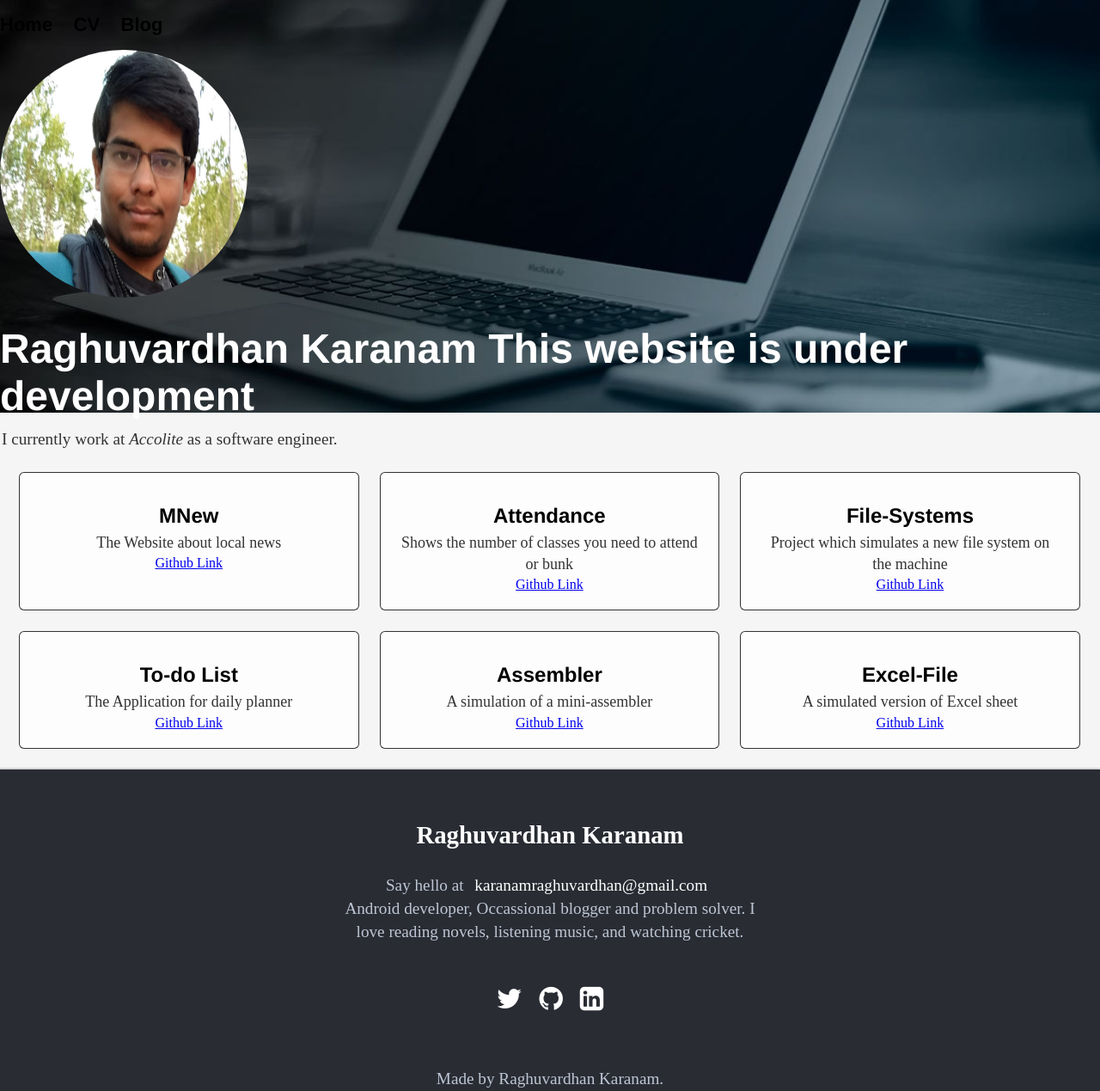
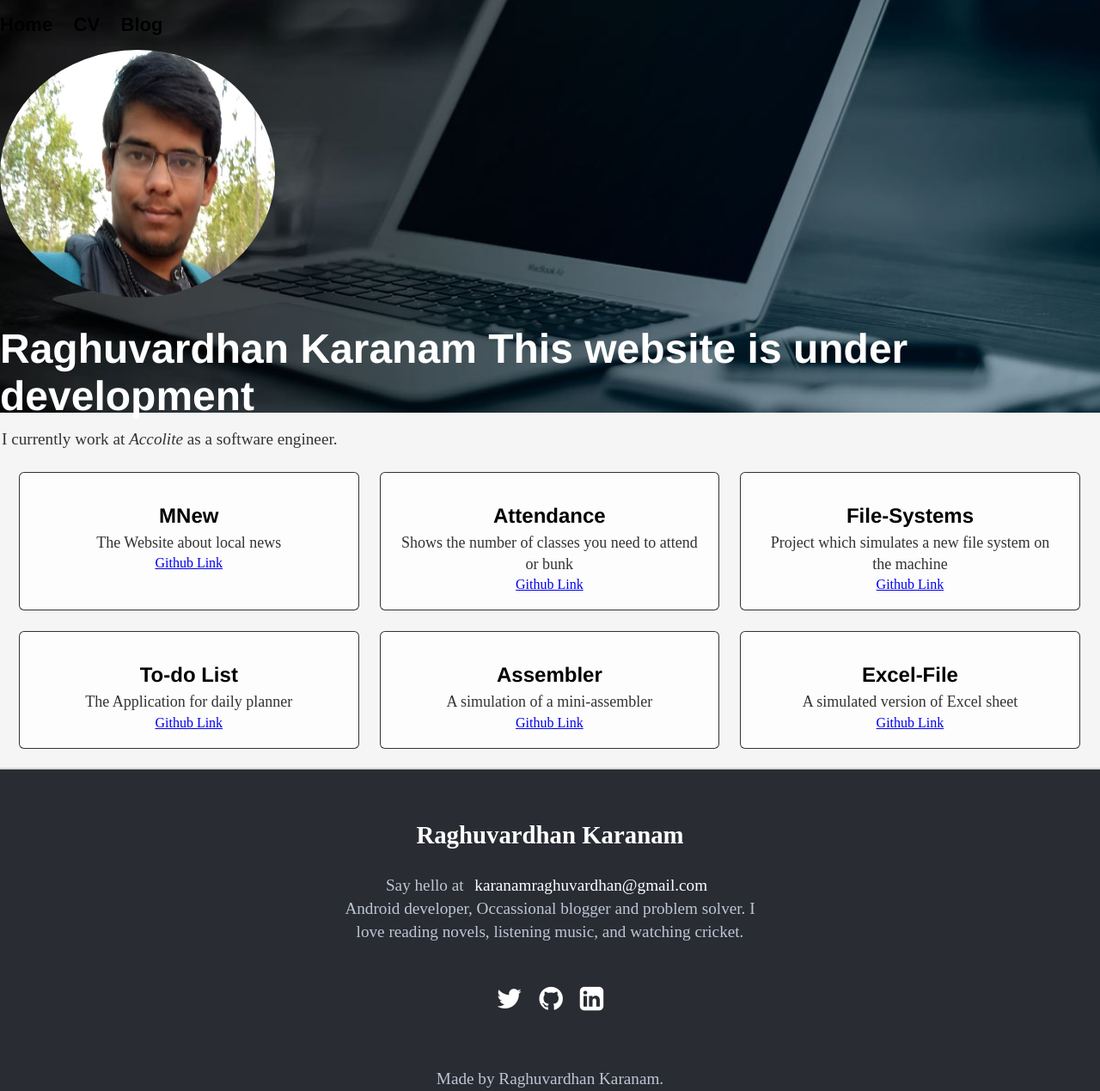
Before and after one commit to raghuvardhan/raghuvardhan.github.io, a Jekyll site: the page built from index.html, in a window 1280 px wide. Shown: the whole page at 86% size. Built offline with Jekyll 4.4.1, drawn with Linux system fonts in a browser that asks for light colours.

Commit message:
Update css/main.css

```diff
--- a/css/main.css
+++ b/css/main.css
@@ -48,7 +48,7 @@ ul.posts li {
 .avatar {
     border-radius: 50%;
     height: 18em;
-    width: 18em;
+    width: 25%;
     display: block;
 }
 
```
